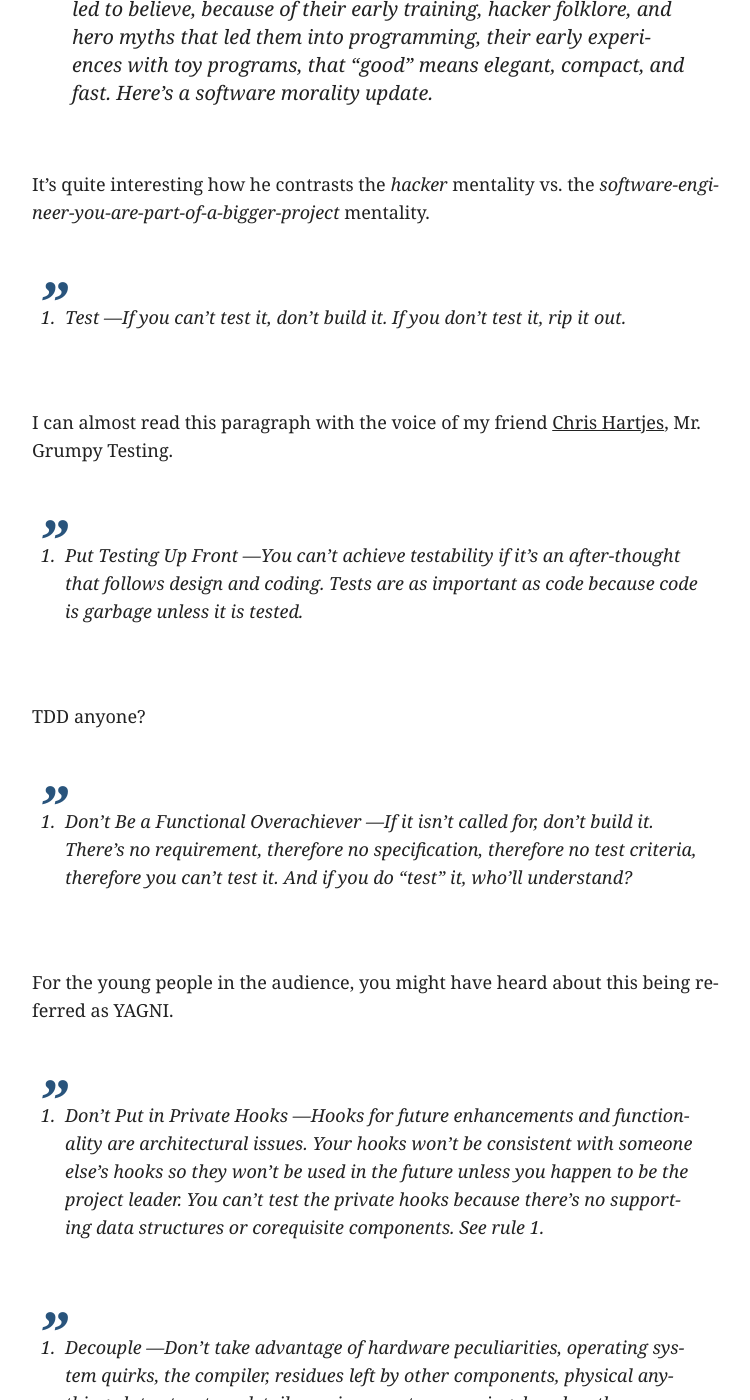
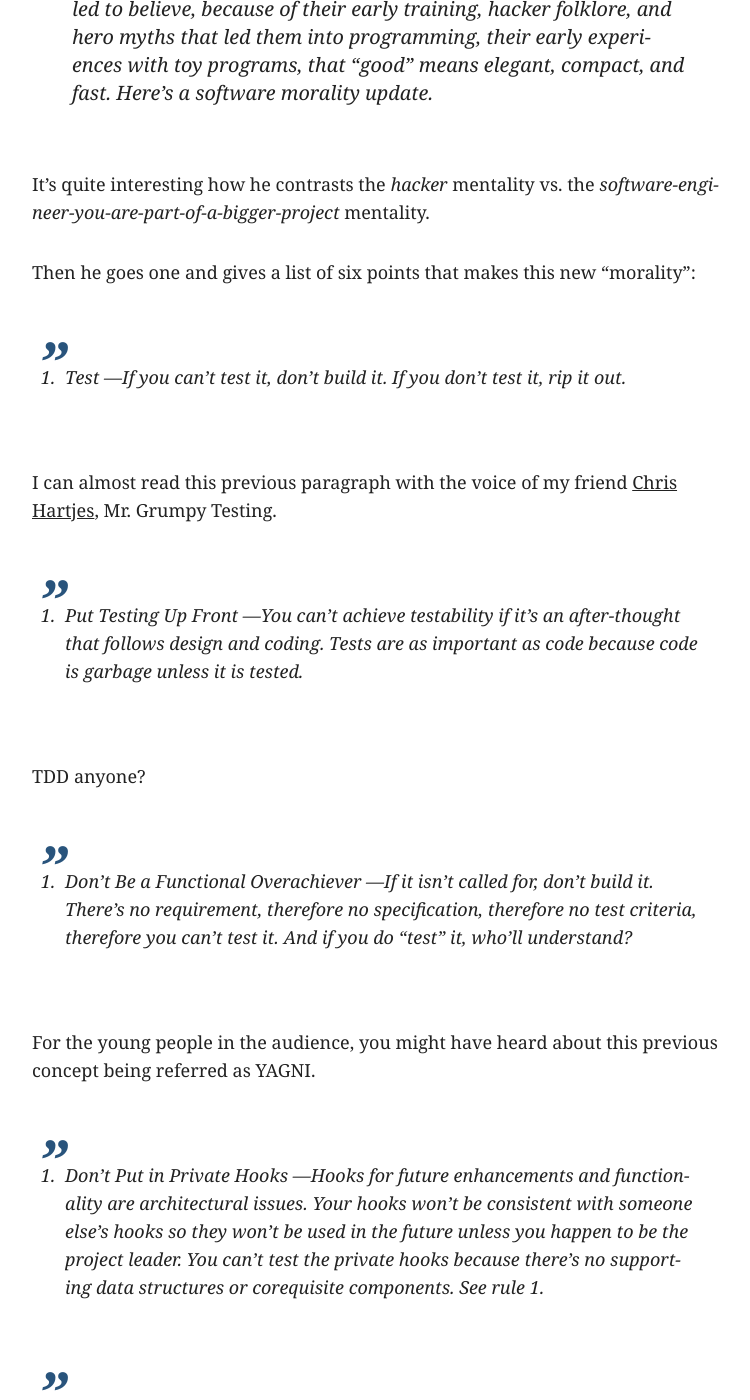
Before and after one commit to videlalvaro/videlalvaro.github.io, a Jekyll site: the page built from _posts/2014-05-07-a-not-so-new-software-morality.md, in a window 1280 px wide and 1400 px high, scrolled down 1362 px. Shown: the whole window, without its empty margins (260-1010 px from the left). Built offline with Jekyll 4.4.1, drawn with Linux system fonts in a browser that asks for light colours; comment, search, counter and statistics services are not loaded.

Commit message:
improves testing post

```diff
--- a/_posts/2014-05-07-a-not-so-new-software-morality.md
+++ b/_posts/2014-05-07-a-not-so-new-software-morality.md
@@ -42,10 +42,13 @@ full:
 It's quite interesting how he contrasts the _hacker_ mentality vs. the
 _software-engineer-you-are-part-of-a-bigger-project_ mentality.
 
+Then he goes one and gives a list of six points that makes this new
+"morality":
+
 >1.  Test —If you can’t test it, don’t build it. If you don’t test it,
 >rip it out.
 
-I can almost read this paragraph with the voice of my friend
+I can almost read this previous paragraph with the voice of my friend
 [Chris Hartjes](https://twitter.com/grmpyprogrammer), Mr. Grumpy
 Testing.
 
@@ -61,7 +64,7 @@ TDD anyone?
 >do “test” it, who’ll understand?
 
 For the young people in the audience, you might have heard about this
-being referred as YAGNI.
+previous concept being referred as YAGNI.
 
 >4.  Don’t Put in Private Hooks —Hooks for future enhancements and
 >functionality are architectural issues. Your hooks won’t be
```
